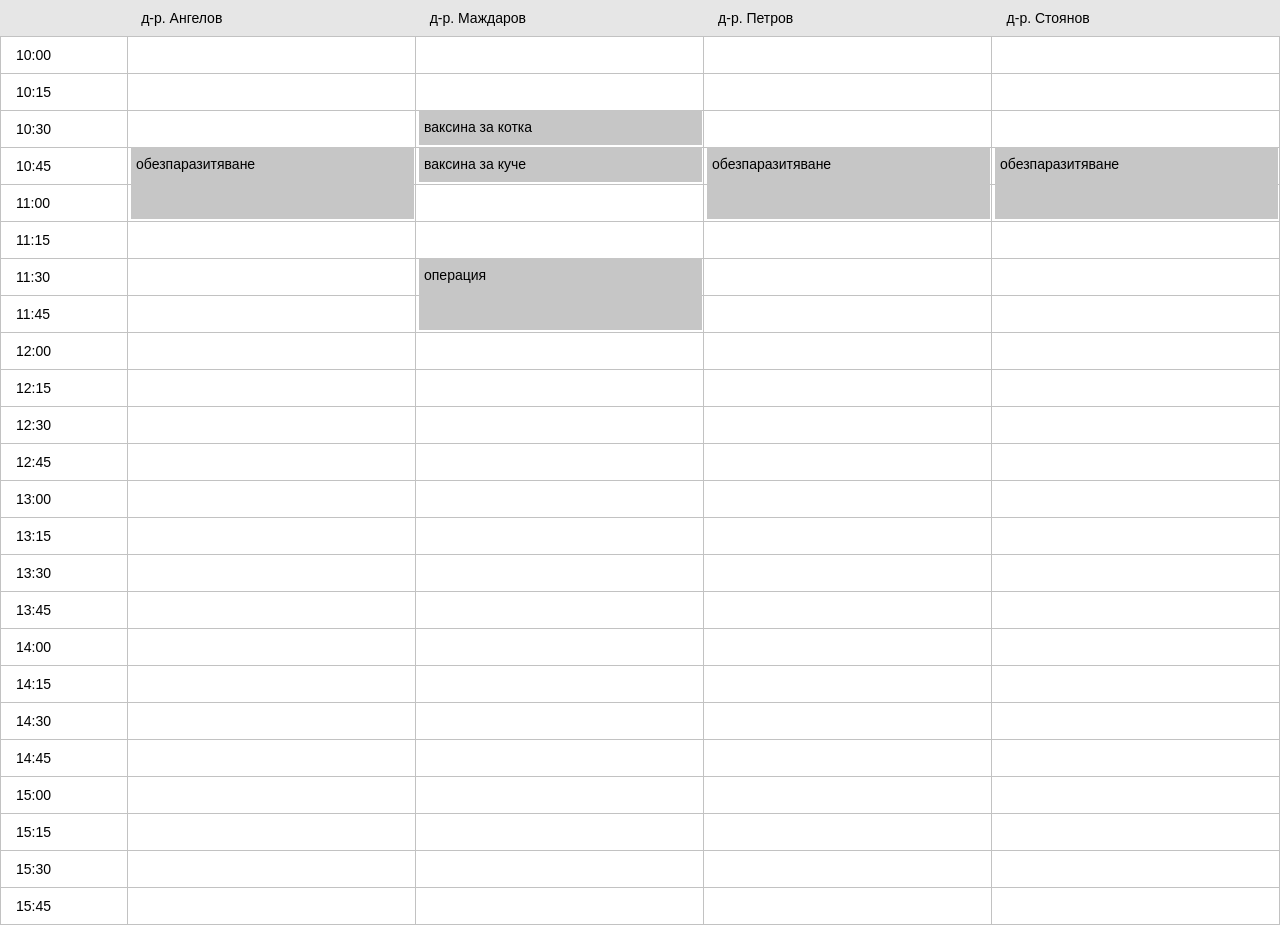
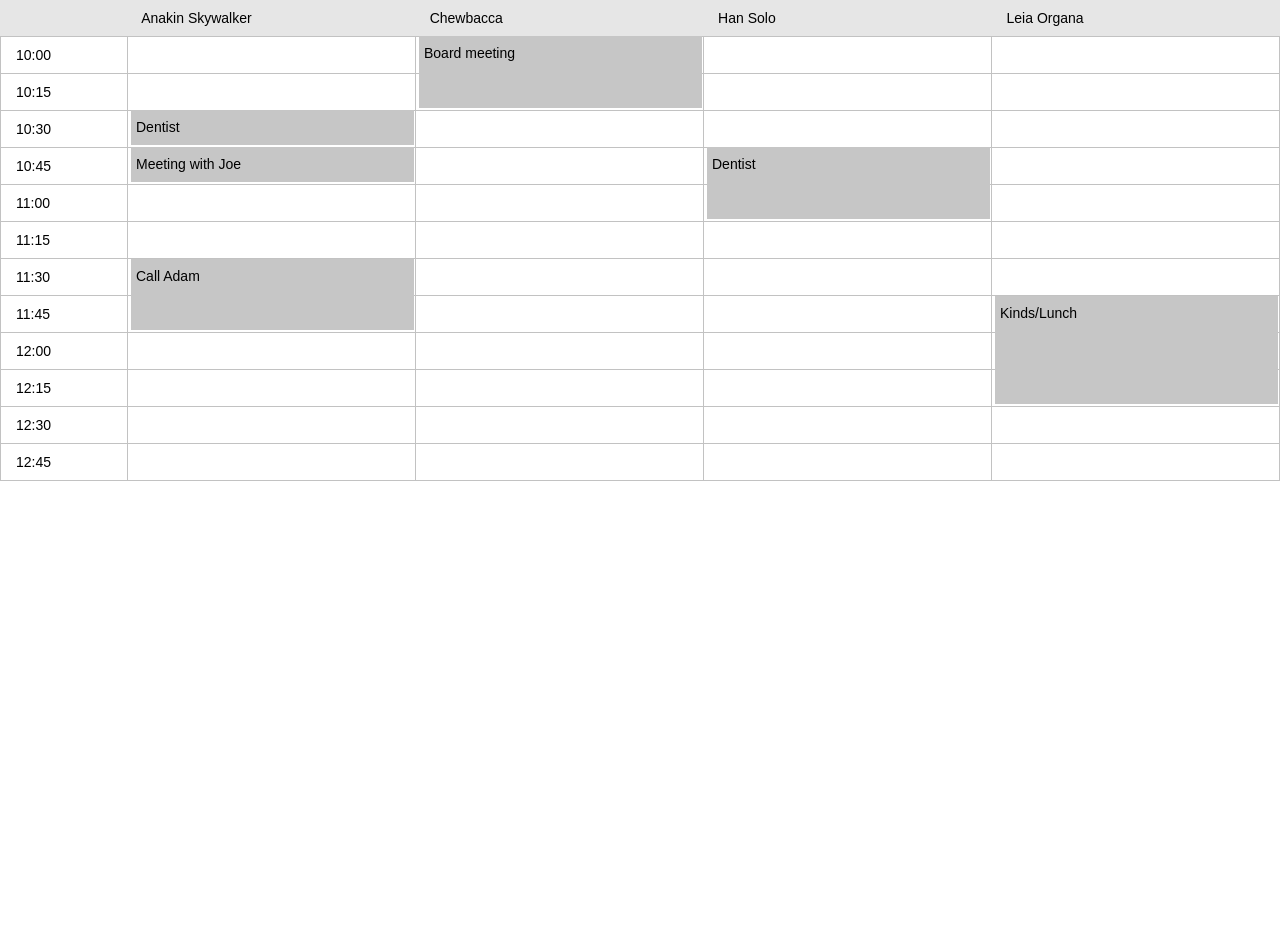
Before and after one commit to vmanchev/toxic-schedule, an Angular app: page / in a window 1280 px wide. After the commit the page ends 800 px from the top, so only its background shows below. Built offline with nearby package versions, Linux system fonts and the light colour scheme.

Commit message:
docs: updated readme and screenshots

```diff
--- a/src/app/toxic-schedule-app.component.ts
+++ b/src/app/toxic-schedule-app.component.ts
@@ -16,56 +16,56 @@ export class ToxicScheduleAppComponent {
   constructor() {
     this.interval = 15;
     this.startTime = new Date('2018-09-20T10:00:00.000');
-    this.endTime = new Date('2018-09-20T16:00:00.000');
+    this.endTime = new Date('2018-09-20T13:00:00.000');
 
     this.sectors = [
-      'д-р. Маждаров',
-      'д-р. Ангелов',
-      'д-р. Петров',
-      'д-р. Стоянов'
+      'Anakin Skywalker',
+      'Chewbacca',
+      'Han Solo',
+      'Leia Organa'
     ];
 
     this.reservedSlots = [
       new TimeSlot(
         '2018-09-20T10:30:00',
         '2018-09-20T10:44:59',
-        'д-р. Маждаров',
-        'ваксина за котка',
+        'Anakin Skywalker',
+        'Dentist',
         1
       ),
       new TimeSlot(
         '2018-09-20T10:45:00',
         '2018-09-20T10:59:59',
-        'д-р. Маждаров',
-        'ваксина за куче',
+        'Anakin Skywalker',
+        'Meeting with Joe',
         2
       ),
       new TimeSlot(
         '2018-09-20T11:30:00',
         '2018-09-20T11:59:59',
-        'д-р. Маждаров',
-        'операция',
+        'Anakin Skywalker',
+        'Call Adam',
         3
       ),
       new TimeSlot(
-        '2018-09-20T10:45:00',
-        '2018-09-20T11:14:59',
-        'д-р. Ангелов',
-        'обезпаразитяване',
+        '2018-09-20T10:00:00',
+        '2018-09-20T10:29:59',
+        'Chewbacca',
+        'Board meeting',
         4
       ),
       new TimeSlot(
         '2018-09-20T10:45:00',
         '2018-09-20T11:14:59',
-        'д-р. Петров',
-        'обезпаразитяване',
+        'Han Solo',
+        'Dentist',
         5
       ),
       new TimeSlot(
-        '2018-09-20T10:45:00',
-        '2018-09-20T11:14:59',
-        'д-р. Стоянов',
-        'обезпаразитяване',
+        '2018-09-20T11:45:00',
+        '2018-09-20T12:29:59',
+        'Leia Organa',
+        'Kinds/Lunch',
         6
       )
     ];
```
Also changed, not shown: 4 other files (tests, documents, lock files or other folders).
